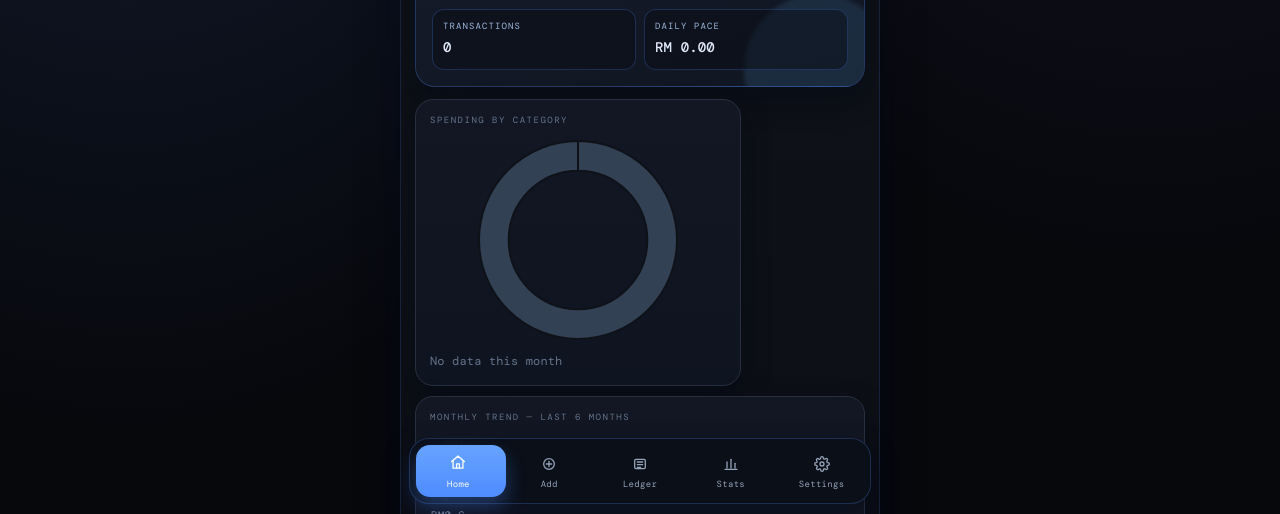
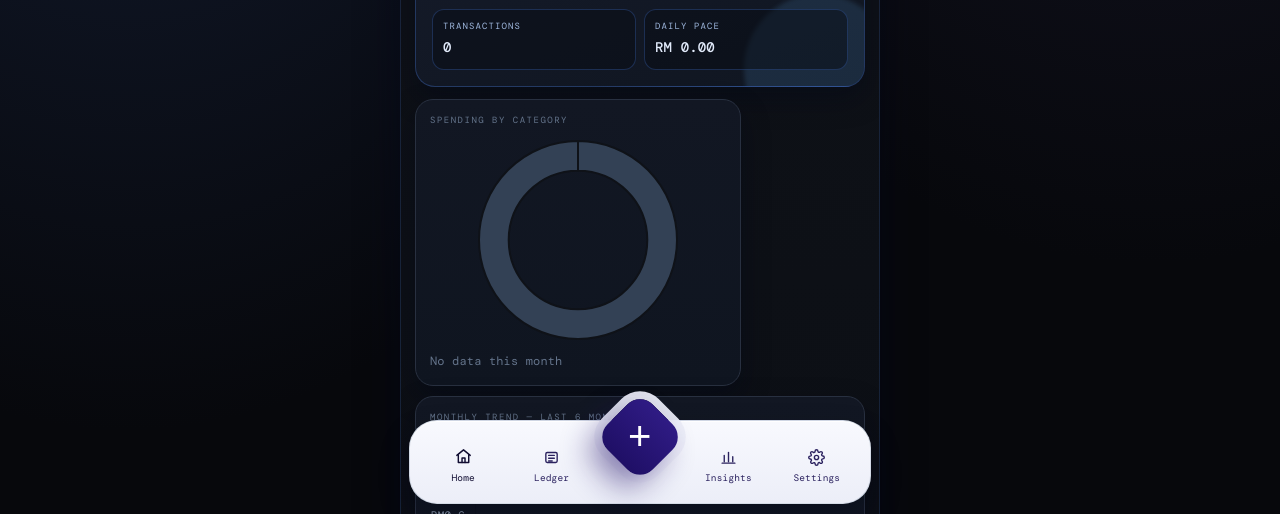
Before and after one commit to Hoong067/expensetracker, a plain HTML site: page index.html in a window 1280 px wide. Shown: the part 286-800 px from the top of the page. Drawn offline with nearby package versions, Linux system fonts and the light colour scheme; a web font is replaced by a local one.

Commit message:
change bottom nav bar

```diff
--- a/index.html
+++ b/index.html
@@ -1258,39 +1258,25 @@ a:focus-visible {
   left: 50%;
   bottom: max(10px, env(safe-area-inset-bottom));
   transform: translateX(-50%);
-  width: calc(100% - 20px);
+  width: calc(100% - 22px);
   max-width: 462px;
   z-index: 50;
   display: grid;
   grid-template-columns: repeat(5, 1fr);
-  gap: 6px;
-  padding: 6px;
-  border-radius: 20px;
-  border: 1px solid rgba(79, 140, 255, 0.25);
-  background: rgba(11, 15, 24, 0.9);
-  backdrop-filter: blur(16px);
-  box-shadow: var(--shadow);
-  --active-index: 0;
-}
-
-.mobile-tab-indicator {
-  position: absolute;
-  top: 6px;
-  bottom: 6px;
-  left: calc(6px + (var(--active-index) * ((100% - 12px) / 5)));
-  width: calc((100% - 12px) / 5);
-  border-radius: 14px;
-  background: linear-gradient(180deg, #66a3ff 0%, #4f8cff 100%);
-  box-shadow: 0 10px 20px rgba(79, 140, 255, 0.33);
-  transition: left 0.28s var(--ease-snap), width 0.28s var(--ease-snap);
-  pointer-events: none;
+  align-items: end;
+  gap: 2px;
+  padding: 18px 10px 10px;
+  border-radius: 28px;
+  border: 1px solid rgba(148, 163, 184, 0.34);
+  background: linear-gradient(180deg, #f8f9fe 0%, #eceef8 100%);
+  box-shadow: 0 14px 28px rgba(2, 6, 23, 0.36), inset 0 1px 0 rgba(255, 255, 255, 0.9);
 }
 
 .mobile-tabbar .nav-item {
   width: 100%;
   border: none;
   background: transparent;
-  color: var(--muted);
+  color: #2b225f;
   cursor: pointer;
   position: relative;
   z-index: 1;
@@ -1298,17 +1284,22 @@ a:focus-visible {
   flex-direction: column;
   align-items: center;
   justify-content: center;
-  gap: 3px;
+  gap: 5px;
   border-radius: 12px;
-  padding: 8px 4px 7px;
+  padding: 8px 2px 9px;
   font-size: 10px;
   font-family: var(--font-body);
   transition: color 0.18s ease, transform 0.12s var(--ease-snap);
 }
 
+.mobile-tabbar .nav-item[data-page="dashboard"] { grid-column: 1; }
+.mobile-tabbar .nav-item[data-page="transactions"] { grid-column: 2; }
+.mobile-tabbar .nav-item[data-page="analytics"] { grid-column: 4; }
+.mobile-tabbar .nav-item[data-page="settings"] { grid-column: 5; }
+
 .mobile-tabbar .nav-item .icon {
-  width: 22px;
-  height: 22px;
+  width: 20px;
+  height: 20px;
   display: inline-flex;
   align-items: center;
   justify-content: center;
@@ -1317,8 +1308,8 @@ a:focus-visible {
 }
 
 .mobile-tabbar .nav-item .icon svg {
-  width: 16px;
-  height: 16px;
+  width: 17px;
+  height: 17px;
   stroke: currentColor;
   stroke-width: 1.95;
   fill: none;
@@ -1326,42 +1317,62 @@ a:focus-visible {
   stroke-linejoin: round;
 }
 
-.mobile-tabbar .nav-item::after {
-  content: '';
-  position: absolute;
-  inset: 2px;
-  border-radius: 10px;
-  background: radial-gradient(circle at 50% 18%, rgba(255, 255, 255, 0.24), rgba(255, 255, 255, 0) 68%);
-  opacity: 0;
-  transform: scale(0.86);
-  transition: opacity 0.18s ease, transform 0.18s var(--ease-snap);
-  pointer-events: none;
-}
-
 .mobile-tabbar .nav-item .label {
-  font-size: 9px;
-  letter-spacing: 0.3px;
+  font-size: 9.5px;
+  letter-spacing: 0.15px;
 }
 
 .mobile-tabbar .nav-item:hover {
-  color: #e2ebfb;
+  color: #1d2d59;
 }
 
 .mobile-tabbar .nav-item:active {
-  transform: scale(0.92);
-}
-
-.mobile-tabbar .nav-item:active::after {
-  opacity: 0.35;
-  transform: scale(1);
+  transform: translateY(1px) scale(0.97);
 }
 
 .mobile-tabbar .nav-item.active {
-  color: #f8fbff;
+  color: #110d32;
 }
 
 .mobile-tabbar .nav-item.active .icon {
-  transform: translateY(-1.5px) scale(1.06);
+  transform: translateY(-1px) scale(1.05);
+}
+
+.mobile-tabbar .nav-fab {
+  grid-column: 3;
+  justify-self: center;
+  align-self: start;
+  width: 64px;
+  height: 64px;
+  margin-top: -34px;
+  border: none;
+  border-radius: 18px;
+  background: linear-gradient(180deg, #2f1b84 0%, #1f0f66 100%);
+  color: #ffffff;
+  cursor: pointer;
+  transform: rotate(45deg);
+  box-shadow: 0 18px 30px rgba(31, 15, 102, 0.48), 0 0 0 8px rgba(236, 238, 248, 0.95);
+  transition: transform 0.16s var(--ease-snap), box-shadow 0.2s ease;
+}
+
+.mobile-tabbar .nav-fab span {
+  display: inline-block;
+  transform: rotate(-45deg) translateY(-1px);
+  font-size: 40px;
+  font-weight: 300;
+  line-height: 1;
+}
+
+.mobile-tabbar .nav-fab:hover {
+  box-shadow: 0 20px 32px rgba(31, 15, 102, 0.54), 0 0 0 8px rgba(236, 238, 248, 0.95);
+}
+
+.mobile-tabbar .nav-fab:active {
+  transform: rotate(45deg) scale(0.95);
+}
+
+.mobile-tabbar .nav-fab.active {
+  box-shadow: 0 22px 34px rgba(31, 15, 102, 0.58), 0 0 0 8px rgba(236, 238, 248, 0.95);
 }
 
 .no-script {
@@ -1405,7 +1416,7 @@ a:focus-visible {
   .chart-card,
   .chart-card canvas,
   .mobile-tabbar .nav-item,
-  .mobile-tab-indicator {
+  .mobile-tabbar .nav-fab {
     animation: none !important;
     transition: none !important;
   }
@@ -1902,32 +1913,32 @@ a:focus-visible {
   </div><!-- end main -->
 
   <nav class="mobile-tabbar" aria-label="Primary Navigation">
-    <span class="mobile-tab-indicator" aria-hidden="true"></span>
-    <button class="nav-item active" data-page="dashboard" onclick="showPage('dashboard')">
+    <button class="nav-item active" data-page="dashboard" onclick="showPage('dashboard')" aria-label="Home">
       <span class="icon" aria-hidden="true">
         <svg viewBox="0 0 24 24"><path d="M3 10.5L12 3l9 7.5"></path><path d="M5 9.5V20h14V9.5"></path><path d="M10 20v-6h4v6"></path></svg>
       </span>
       <span class="label">Home</span>
     </button>
-    <button class="nav-item" data-page="add" onclick="showPage('add')">
-      <span class="icon" aria-hidden="true">
-        <svg viewBox="0 0 24 24"><circle cx="12" cy="12" r="8"></circle><path d="M12 8v8"></path><path d="M8 12h8"></path></svg>
-      </span>
-      <span class="label">Add</span>
-    </button>
-    <button class="nav-item" data-page="transactions" onclick="showPage('transactions')">
+
+    <button class="nav-item" data-page="transactions" onclick="showPage('transactions')" aria-label="Ledger">
       <span class="icon" aria-hidden="true">
         <svg viewBox="0 0 24 24"><rect x="4" y="5" width="16" height="14" rx="2"></rect><path d="M8 9h8"></path><path d="M8 13h8"></path><path d="M8 17h5"></path></svg>
       </span>
       <span class="label">Ledger</span>
     </button>
-    <button class="nav-item" data-page="analytics" onclick="showPage('analytics')">
+
+    <button class="nav-fab" data-page="add" onclick="showPage('add')" aria-label="Add Expense">
+      <span aria-hidden="true">+</span>
+    </button>
+
+    <button class="nav-item" data-page="analytics" onclick="showPage('analytics')" aria-label="Insights">
       <span class="icon" aria-hidden="true">
         <svg viewBox="0 0 24 24"><path d="M3 20h18"></path><path d="M6 18V9"></path><path d="M12 18V5"></path><path d="M18 18v-7"></path></svg>
       </span>
-      <span class="label">Stats</span>
+      <span class="label">Insights</span>
     </button>
-    <button class="nav-item" data-page="settings" onclick="showPage('settings')">
+
+    <button class="nav-item" data-page="settings" onclick="showPage('settings')" aria-label="Settings">
       <span class="icon" aria-hidden="true">
         <svg viewBox="0 0 24 24"><circle cx="12" cy="12" r="3"></circle><path d="M19.4 15a1.65 1.65 0 0 0 .33 1.82l.06.06a2 2 0 1 1-2.83 2.83l-.06-.06a1.65 1.65 0 0 0-1.82-.33 1.65 1.65 0 0 0-1 1.51V21a2 2 0 1 1-4 0v-.09a1.65 1.65 0 0 0-1-1.51 1.65 1.65 0 0 0-1.82.33l-.06.06a2 2 0 1 1-2.83-2.83l.06-.06a1.65 1.65 0 0 0 .33-1.82 1.65 1.65 0 0 0-1.51-1H3a2 2 0 1 1 0-4h.09a1.65 1.65 0 0 0 1.51-1 1.65 1.65 0 0 0-.33-1.82l-.06-.06a2 2 0 1 1 2.83-2.83l.06.06a1.65 1.65 0 0 0 1.82.33h0A1.65 1.65 0 0 0 10 3.09V3a2 2 0 1 1 4 0v.09a1.65 1.65 0 0 0 1 1.51h0a1.65 1.65 0 0 0 1.82-.33l.06-.06a2 2 0 1 1 2.83 2.83l-.06.06a1.65 1.65 0 0 0-.33 1.82v0a1.65 1.65 0 0 0 1.51 1H21a2 2 0 1 1 0 4h-.09a1.65 1.65 0 0 0-1.51 1z"></path></svg>
       </span>
@@ -2306,7 +2317,7 @@ function showPage(page) {
   target.classList.add('active');
   animatePageEntrance(target);
 
-  document.querySelectorAll('.nav-item[data-page]').forEach(n => {
+  document.querySelectorAll('.nav-item[data-page], .nav-fab[data-page]').forEach(n => {
     n.classList.toggle('active', n.dataset.page === page);
   });
   setActiveTabIndicator(page);
```
